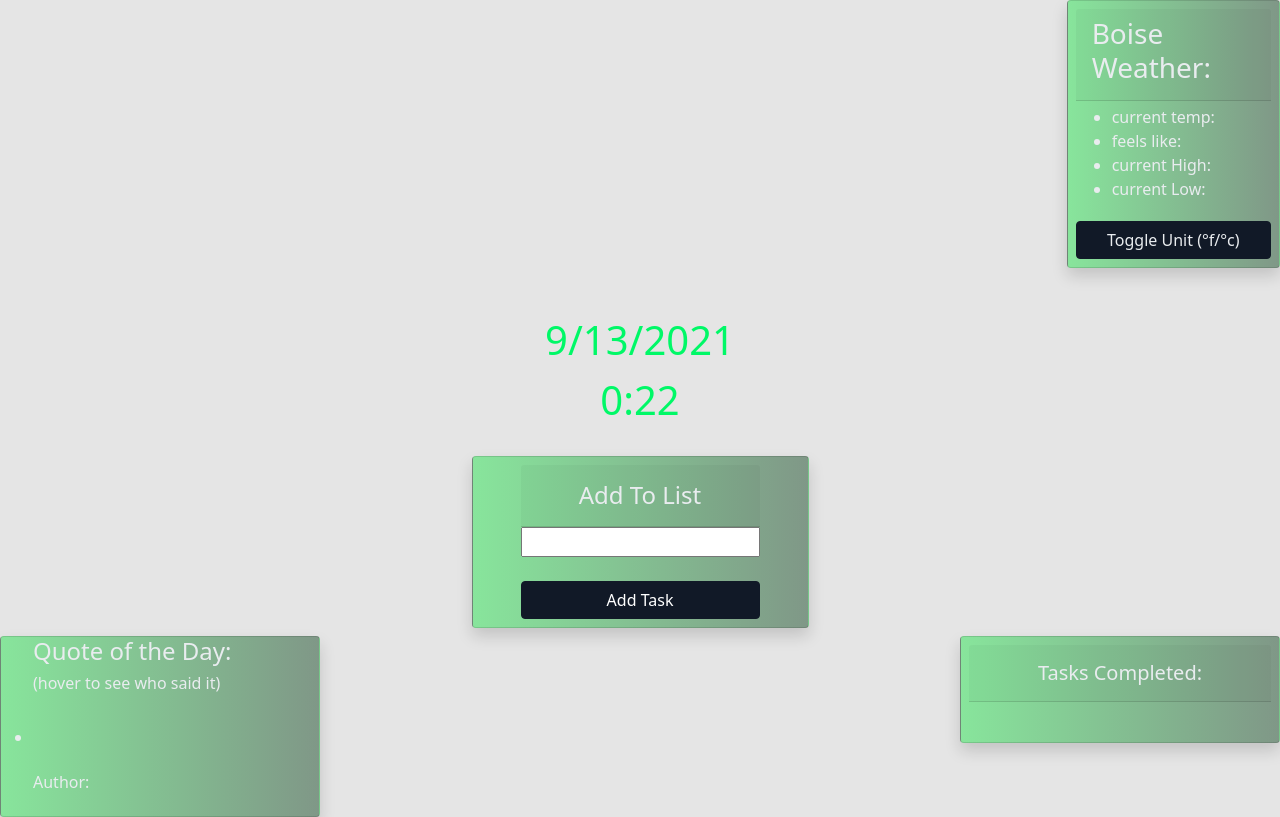
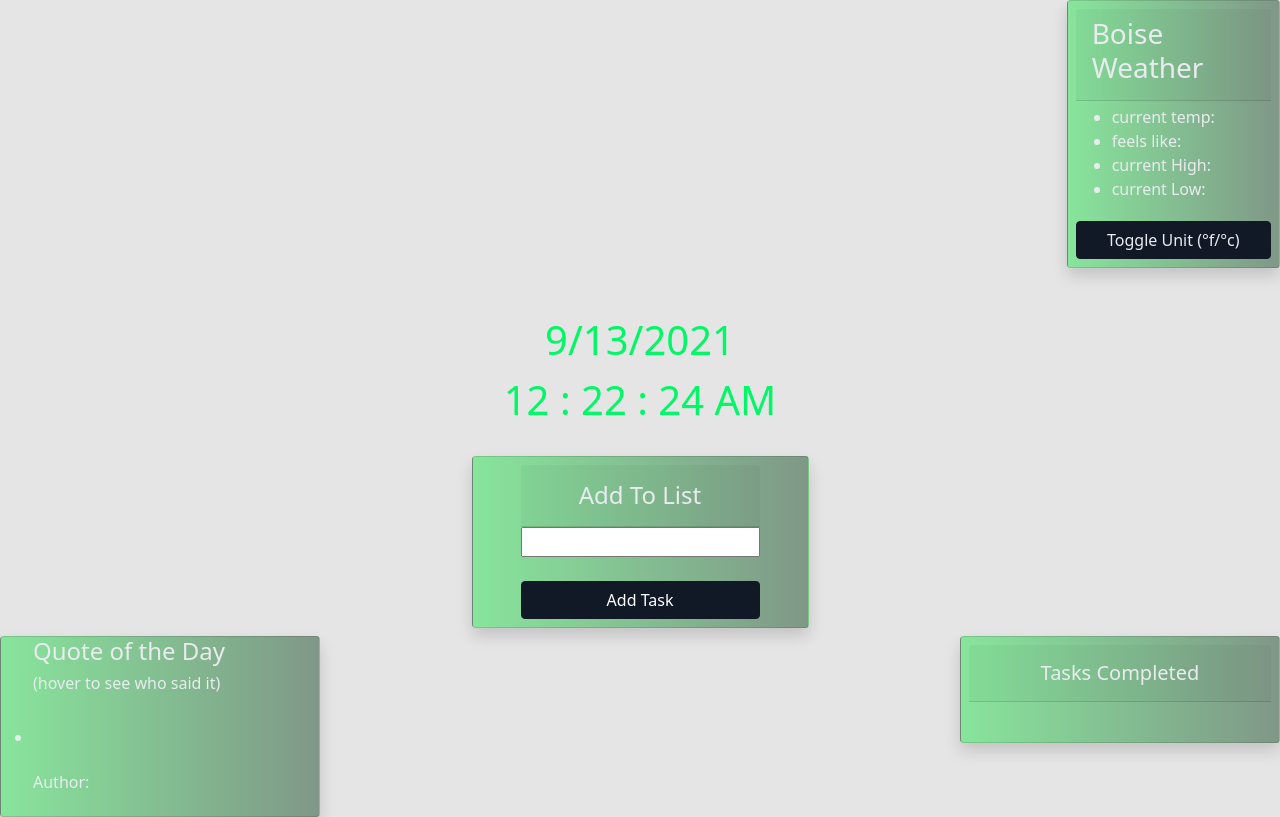
Before and after one commit to TalanWeeks/week4checkpoint, a website with bundled scripts: page index.html in a window 1280 px wide. Built offline with nearby package versions, Linux system fonts and the light colour scheme; no server answers.

Commit message:
code clean up

```diff
--- a/app/Controllers/BgImgController.js
+++ b/app/Controllers/BgImgController.js
@@ -2,7 +2,6 @@ import { ProxyState } from "../AppState.js";
 import { apiService } from "../Services/ApiService.js";
 
 export class BgImgController{
-
   _drawBgImg(){
     document.getElementById("bg-img").style.backgroundImage = `url('${ProxyState.img}')`
   }
@@ -10,5 +9,4 @@ export class BgImgController{
     apiService.getImgData()
     ProxyState.on('img', this._drawBgImg)
   }
-
 }
--- a/app/Controllers/CurrentTimeController.js
+++ b/app/Controllers/CurrentTimeController.js
@@ -3,10 +3,8 @@ import { currentTimeService } from "../Services/CurrentTimeService.js";
 
 
 export class CurrentTimeController{
-
   constructor(){
     currentTimeService.getCurrentTime()
-    setInterval(currentTimeService.getCurrentTime, 15000)
+    setInterval(currentTimeService.getCurrentTime, 1000)
   }
-
 }
--- a/app/Controllers/QuoteController.js
+++ b/app/Controllers/QuoteController.js
@@ -4,9 +4,7 @@ import { quoteService } from "../Services/QuoteService.js";
 export class QuoteController{
   constructor(){
     quoteService.getQuote()
-
   }
-
   showAuthor() {
     quoteService.showAuthor()
   }
--- a/app/Services/ApiService.js
+++ b/app/Services/ApiService.js
@@ -6,14 +6,10 @@ const sandboxApi = axios.create({
 })
 
 class ApiService{
-
   async getImgData(){
     let res = await sandboxApi.get('images')
     console.log('your',res)
     ProxyState.img = res.data.largeImgUrl
-
   }
-
 }
-
 export const apiService = new ApiService()
--- a/app/Services/CurrentTimeService.js
+++ b/app/Services/CurrentTimeService.js
@@ -5,25 +5,41 @@ class CurrentTimeService{
     let month = today.getMonth() + 1
     let year = today.getFullYear()
     let date = today.getDate()
+    let currentDate = `${month}/${date}/${year}`
 
-    let currentDate = `${month}/${date}/${year}`
-    console.log(currentDate)
+    let hour = today.getHours();
+    let minute = today.getMinutes();
+    let second = today.getSeconds();
+    let period = "";
 
-    let hours = today.getHours()
-    let minutes = today.getMinutes()
+    if (hour >= 12) {
+    period = "PM";
+    } else {
+    period = "AM";
+    }
 
-    let currentTime = `${hours}:${minutes}`
-    console.log(currentTime)
+    if (hour == 0) {
+    hour = 12;
+    } else {
+    if (hour > 12) {
+    hour = hour - 12;
+    }
+    }
+
+    hour = update(hour);
+    minute = update(minute);
+    second = update(second);
 
     document.getElementById('current-date').innerText = currentDate
-    document.getElementById('current-time').innerText = currentTime
-
+    document.getElementById("current-time").innerText = hour + " : " + minute + " : " + second + " " + period;
+    }
   }
-
-  addZero(num){
-    return num<10 ? `0${num}` :num;
+  function update(t) {
+   if (t < 10) {
+   return "0" + t;
+    }
+   else {
+   return t;
+   }
   }
-
-}
-
 export const currentTimeService = new CurrentTimeService
--- a/app/Services/QuoteService.js
+++ b/app/Services/QuoteService.js
@@ -1,12 +1,10 @@
 import { ProxyState } from "../AppState.js"
 import { Quote } from "../Models/Quote.js"
-
 
 // @ts-ignore
 const sandboxApi = axios.create({
   baseURL: 'https://bcw-sandbox.herokuapp.com/api/quotes'
 })
-
 class QuoteService{
   async getQuote(){
     let res = await sandboxApi.get()
@@ -18,11 +16,8 @@ class QuoteService{
     document.getElementById("quote").innerText = ProxyState.quote[2]
     document.getElementById("author").innerText = " " + ProxyState.quote[3]
   }
-
   showAuthor() {
     document.getElementById("author").classList.remove("visually-hidden")
   }
-
 }
-
 export const quoteService = new QuoteService
--- a/app/Services/WeatherService.js
+++ b/app/Services/WeatherService.js
@@ -1,6 +1,5 @@
 import { ProxyState } from "../AppState.js"
 import { Weather } from "../Models/Weather.js"
-
 
 // @ts-ignore
 const sandboxApi = axios.create({
@@ -11,7 +10,6 @@ class WeatherService{
 
   async getWeatherInfo() {
     let res = await sandboxApi.get('')
-
     console.log('this is the weather data mi lord',res.data)
 
     ProxyState.weather = Object.values(res.data.main)
@@ -20,7 +18,6 @@ class WeatherService{
     this._displayTempFahr()
 
   }
-
   toggleUnit(){
     ProxyState.weather[6] = !ProxyState.weather[6]
     console.log(ProxyState.weather[6])
@@ -29,7 +26,6 @@ class WeatherService{
     } else{
       this._displayTempFahr()
     }
-
   }
 
   _displayTempFahr(){
@@ -57,6 +53,5 @@ class WeatherService{
     document.getElementById("temp-high").innerText = " " + tempHigh.toString() + " °c"
     document.getElementById("temp-low").innerText = " " + tempLow.toString() + " °c"
   }
-
 }
 export const weatherService = new WeatherService
--- a/index.html
+++ b/index.html
@@ -11,7 +11,7 @@
   <link rel="stylesheet" href="https://cdn.jsdelivr.net/npm/@mdi/font@5.9.55/css/materialdesignicons.min.css">
   <link rel="stylesheet" href="assets/style/main.css">
   <link rel="stylesheet" href="assets/style/style.css">
-  <title>week4checkpoint</title>
+  <title>Tasks N Data</title>
 </head>
 
 <body class= "custom-bg"id="bg-img">
@@ -26,7 +26,7 @@
       <div class="col-lg-2 p-0">
         <div class="card shadow gradient-custom  p-2 ">
           <div class="card-header">
-            <h3>Boise Weather:</h3>
+            <h3>Boise Weather</h3>
           </div>
           <div class="card-body scrollable-y p-1" style="max-height: 30vh;">
             <div id="weather-fahr">
@@ -83,7 +83,7 @@
           <div class="col-lg-3 p-0">
             <div class="card shadow gradient-custom m-0 p-0 selectable " onmouseover="app.quoteController.showAuthor()">
                 <ul>
-                   <h4>Quote of the Day:<h6>(hover to see who said it)</h6></h4>
+                   <h4>Quote of the Day <h6>(hover to see who said it)</h6></h4>
                    <br><li title = "${this.author}" id = "quote"></li><br>
                     <h6>Author: <span class = "visually-hidden" id = "author"> </span></h6>
                 </ul>
@@ -93,7 +93,7 @@
           <div class="col-lg-3 p-0">
             <div class="card shadow gradient-custom m-0 p-2 ">
               <div class="card-header">
-                <h5 class="text-center my-2"> Tasks Completed:<h5 class ="text-center"id="checked-vs-not"></h5></h5>
+                <h5 class="text-center my-2"> Tasks Completed <h5 class ="text-center"id="checked-vs-not"></h5></h5>
               </div>
               <div class="card-body scrollable-y" style="max-height: 15vh;">
                 <div id="task"></div>
```
Also changed, not shown: app/Controllers/TaskListController.js (+1 -14 lines), app/Controllers/WeatherController.js (+0 -10 lines), app/Services/TaskListService.js (+0 -10 lines).
